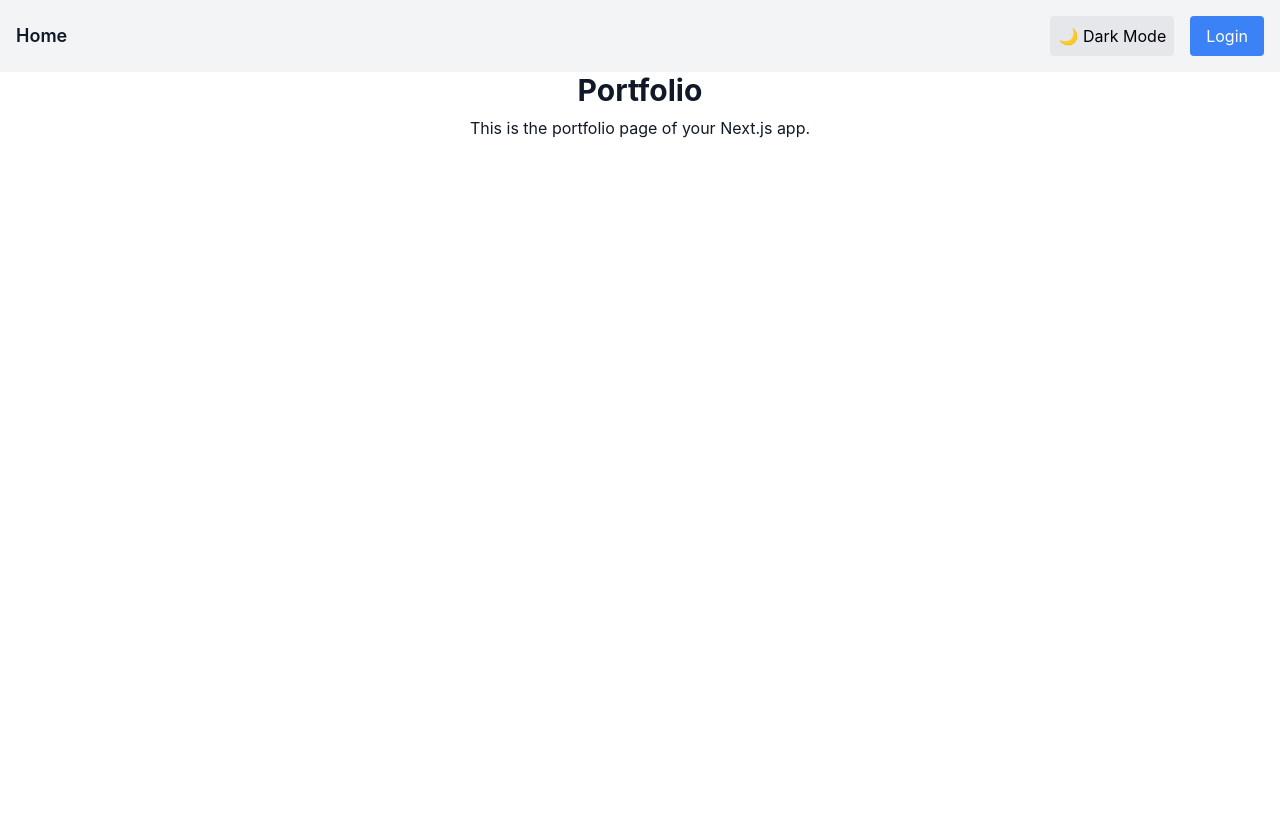
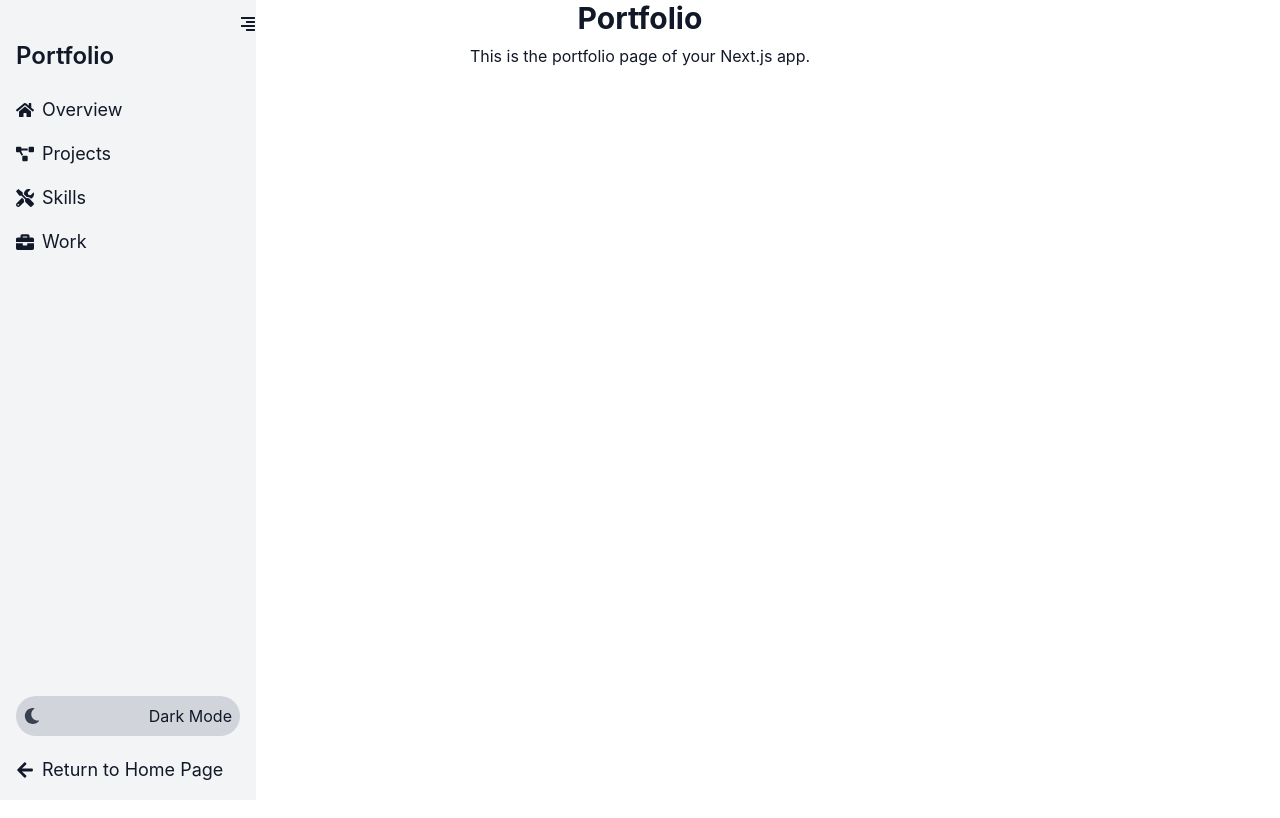
Before and after one commit to MarcusSamuelsson/my-portfolio, a Next.js app: page /portfolio in a window 1280 px wide. Shown: the top 818 px of the page. Built offline with nearby package versions, Linux system fonts and the light colour scheme.

Commit message:
Set up a basic skeleton for the portfolio

```diff
--- a/package.json
+++ b/package.json
@@ -11,7 +11,8 @@
   "dependencies": {
     "next": "15.1.7",
     "react": "^19.0.0",
-    "react-dom": "^19.0.0"
+    "react-dom": "^19.0.0",
+    "react-icons": "^5.4.0"
   },
   "devDependencies": {
     "@eslint/eslintrc": "^3",
--- /dev/null
+++ b/src/components/DarkModeToggleSideMenu.tsx
@@ -0,0 +1,29 @@
+import { useState } from 'react';
+import { FaMoon, FaSun } from 'react-icons/fa'; // Import icons
+import useDarkMode from "@/hooks/useDarkMode";
+
+
+interface DarkModeToggleProps {
+    isExpanded: boolean;
+  }
+
+const DarkModeToggleSideMenu: React.FC<DarkModeToggleProps> = ({ isExpanded }) => {
+    const { darkMode, toggleDarkMode } = useDarkMode(); // Use the darkMode and toggleDarkMode from the hook
+
+    return (
+        <div
+          onClick={toggleDarkMode}
+          className={`flex items-center justify-between p-2 cursor-pointer rounded-full transition-all duration-300
+            ${isExpanded ? 'w-56 bg-gray-300 dark:bg-gray-600' : 'w-16'}
+            ${darkMode ? 'justify-end' : 'justify-start'}
+            ${!isExpanded ? 'bg-transparent' : ''}`} // Remove background when collapsed
+        >
+          {darkMode ? <FaSun className="text-yellow-500" /> : <FaMoon className="text-gray-700" />}
+          <div className={`text-gray-900 dark:text-white ${!isExpanded ? 'hidden' : ''}`}>
+            {darkMode ? 'Light Mode' : 'Dark Mode'}
+          </div>
+        </div>
+      );
+};
+
+export default DarkModeToggleSideMenu;
--- a/src/components/Header.tsx
+++ b/src/components/Header.tsx
@@ -6,10 +6,16 @@ const Header = () => {
     return (
       <header className="w-full p-4 bg-gray-100 dark:bg-gray-900 shadow-md">
         <div className="container mx-auto flex justify-between items-center">
-        {/* Left: Home Button */}
+          {/* Left: Home and Portfolio Buttons */}
+          <div className="flex space-x-4">
             <Link href="/" className="text-gray-900 dark:text-white text-lg font-semibold">
               Home
             </Link>
+
+            <Link href="/portfolio" className="text-gray-900 dark:text-white text-lg font-semibold">
+              Portfolio
+            </Link>
+          </div>
 
           {/* Right: Dark Mode Toggle & Login Button */}
           <div className="flex items-center space-x-4">
--- /dev/null
+++ b/src/components/PortfolioSideMenu.tsx
@@ -0,0 +1,75 @@
+import Link from 'next/link';
+import { useState } from 'react';
+import { FaHome, FaProjectDiagram, FaTools, FaBriefcase, FaAlignLeft, FaArrowLeft } from 'react-icons/fa'; // Import icons
+import DarkModeToggleSideMenu from './DarkModeToggleSideMenu'; // Import the new DarkModeToggle component
+
+const PortfolioSideMenu: React.FC = () => {
+  const [isExpanded, setIsExpanded] = useState<boolean>(true);
+  const [darkMode, setDarkMode] = useState<boolean>(false); // Assuming darkMode state is controlled here
+
+  const toggleMenu = (): void => {
+    setIsExpanded(!isExpanded);
+  };
+
+  const toggleDarkMode = () => {
+    setDarkMode(!darkMode);
+    // You can add the logic to actually toggle dark mode here
+  };
+
+  return (
+    <aside
+      className={`fixed top-0 left-0 h-full ${isExpanded ? 'w-64' : 'w-16'} bg-gray-100 dark:bg-gray-900 p-4 space-y-6 transition-all duration-300 flex flex-col`}
+    >
+      {/* Toggle Button to Expand/Collapse */}
+      <div onClick={toggleMenu} className="absolute top-4 right-0 cursor-pointer">
+        <FaAlignLeft className={`text-gray-900 dark:text-white ${isExpanded ? 'rotate-180' : ''} transition-transform`} />
+      </div>
+
+      {/* Menu Header */}
+      {isExpanded && (
+        <h2 className="text-2xl text-gray-900 dark:text-white font-semibold">Portfolio</h2>
+      )}
+
+      <nav className="space-y-4 flex-grow">
+        {/* Overview Link */}
+        <Link href="/portfolio/overview" className="flex items-center space-x-2 text-lg text-gray-900 dark:text-white hover:text-blue-500">
+          <FaHome />
+          {isExpanded && <span>Overview</span>}
+        </Link>
+
+        {/* Projects Link */}
+        <Link href="/portfolio/projects" className="flex items-center space-x-2 text-lg text-gray-900 dark:text-white hover:text-blue-500">
+          <FaProjectDiagram />
+          {isExpanded && <span>Projects</span>}
+        </Link>
+
+        {/* Skills Link */}
+        <Link href="/portfolio/skills" className="flex items-center space-x-2 text-lg text-gray-900 dark:text-white hover:text-blue-500">
+          <FaTools />
+          {isExpanded && <span>Skills</span>}
+        </Link>
+
+        {/* Work Link */}
+        <Link href="/portfolio/work" className="flex items-center space-x-2 text-lg text-gray-900 dark:text-white hover:text-blue-500">
+          <FaBriefcase />
+          {isExpanded && <span>Work</span>}
+        </Link>
+      </nav>
+
+      {/* Dark Mode Toggle */}
+      <div className="absolute bottom-16 left-4 w-full">
+        <DarkModeToggleSideMenu isExpanded={isExpanded} />
+      </div>
+
+      {/* Home (Return to Home Page) Button at the Bottom */}
+      <div className="absolute bottom-4 left-4 w-full">
+        <Link href="/" className="flex items-center space-x-2 text-lg text-gray-900 dark:text-white hover:text-blue-500">
+          <FaArrowLeft />
+          {isExpanded && <span>Return to Home Page</span>}
+        </Link>
+      </div>
+    </aside>
+  );
+};
+
+export default PortfolioSideMenu;
--- a/src/pages/_app.tsx
+++ b/src/pages/_app.tsx
@@ -1,11 +1,9 @@
 import "@/styles/globals.css";
 import type { AppProps } from "next/app";
-import Header from "@/components/Header";
 
 export default function App({ Component, pageProps }: AppProps) {
   return (
     <div className="bg-white dark:bg-gray-800 min-h-screen">
-      <Header />
       <Component {...pageProps} />
     </div>
   );
--- a/src/pages/index.tsx
+++ b/src/pages/index.tsx
@@ -1,12 +1,14 @@
 //pages/index.tsx
 
 import React from "react";
+import Header from "@/components/Header";
 
 const HomePage = () => {
     return (
       <div className="bg-white dark:bg-gray-800 min-h-screen">
+        <Header />
         <main className="flex flex-col items-center justify-center h-full text-center">
-          <h1 className="text-3xl font-bold">Welcome to My Website</h1>
+          <h1 className="text-3xl font-bold center">Welcome to My Website</h1>
           <p className="mt-2">This is the homepage of your Next.js app.</p>
         </main>
       </div>
--- a/src/pages/portfolio.tsx
+++ b/src/pages/portfolio.tsx
@@ -1,8 +1,10 @@
 import React from "react";
+import PortfolioSideMenu from "@/components/PortfolioSideMenu";
 
 const PortfolioPage = () => {
     return (
         <div className="bg-white dark:bg-gray-800 min-h-screen">
+        <PortfolioSideMenu />
         <main className="flex flex-col items-center justify-center h-full text-center">
             <h1 className="text-3xl font-bold">Portfolio</h1>
             <p className="mt-2">This is the portfolio page of your Next.js app.</p>
```
Also changed, not shown: 1 other file (tests, documents, lock files or other folders). Lines whose indentation alone changed are shown as unchanged.
